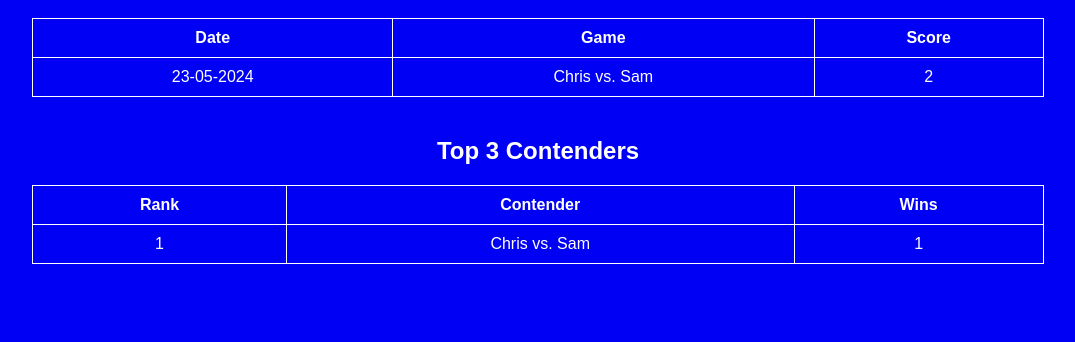
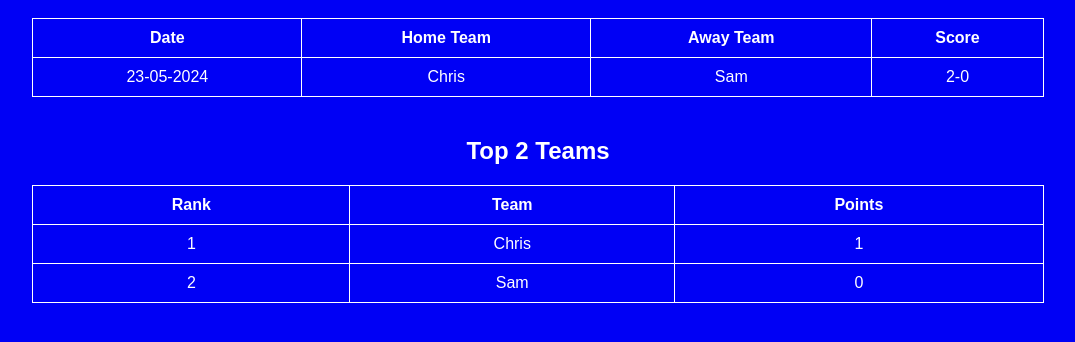
Before and after one commit to Chrisdekw/kaikotabletennis.github.io, a plain HTML site: page index.html in a window 1280 px wide. Shown: the part 60-402 px from the top of the page, without its empty margins (102-1177 px from the left). Drawn offline with Linux system fonts and the light colour scheme.

Commit message:
Update index.html

```diff
--- a/index.html
+++ b/index.html
@@ -38,7 +38,8 @@
         <thead>
             <tr>
                 <th>Date</th>
-                <th>Game</th>
+                <th>Home Team</th>
+                <th>Away Team</th>
                 <th>Score</th>
             </tr>
         </thead>
@@ -48,13 +49,13 @@
     </table>
 
     <div class="leaderboard">
-        <h2>Top 3 Contenders</h2>
+        <h2>Top 2 Teams</h2>
         <table id="leaderboard">
             <thead>
                 <tr>
                     <th>Rank</th>
-                    <th>Contender</th>
-                    <th>Wins</th>
+                    <th>Team</th>
+                    <th>Points</th>
                 </tr>
             </thead>
             <tbody>
@@ -65,7 +66,7 @@
 
     <script>
         const gameResults = [
-            { date: '23-05-2024', contender: 'Chris vs. Sam', score: 2-0 }
+            { date: '23-05-2024', home: 'Chris', away: 'Sam', score: '2-0' }
         ];
 
         // Populate game results
@@ -73,31 +74,32 @@
         gameResults.forEach(result => {
             const row = resultsTableBody.insertRow();
             row.insertCell(0).innerText = result.date;
-            row.insertCell(1).innerText = result.contender;
-            row.insertCell(2).innerText = result.score;
+            row.insertCell(1).innerText = result.home;
+            row.insertCell(2).innerText = result.away;
+            row.insertCell(3).innerText = result.score;
         });
 
-        // Calculate wins
-        const wins = {};
+        // Calculate points
+        const points = { 'Chris': 0, 'Sam': 0 };
         gameResults.forEach(result => {
-            if (!wins[result.contender]) {
-                wins[result.contender] = 0;
-            }
-            if (result.score === Math.max(...gameResults.filter(r => r.date === result.date).map(r => r.score))) {
-                wins[result.contender] += 1;
+            const [homeScore, awayScore] = result.score.split('-').map(Number);
+            if (homeScore > awayScore) {
+                points[result.home] += 1;
+            } else if (awayScore > homeScore) {
+                points[result.away] += 1;
             }
         });
 
-        // Sort contenders by wins and get top 3
-        const topContenders = Object.entries(wins).sort((a, b) => b[1] - a[1]).slice(0, 3);
+        // Sort teams by points and get top 2
+        const topTeams = Object.entries(points).sort((a, b) => b[1] - a[1]);
 
         // Populate leaderboard
         const leaderboardTableBody = document.getElementById('leaderboard').getElementsByTagName('tbody')[0];
-        topContenders.forEach((contender, index) => {
+        topTeams.forEach((team, index) => {
             const row = leaderboardTableBody.insertRow();
             row.insertCell(0).innerText = index + 1;
-            row.insertCell(1).innerText = contender[0];
-            row.insertCell(2).innerText = contender[1];
+            row.insertCell(1).innerText = team[0];
+            row.insertCell(2).innerText = team[1];
         });
     </script>
 
```
